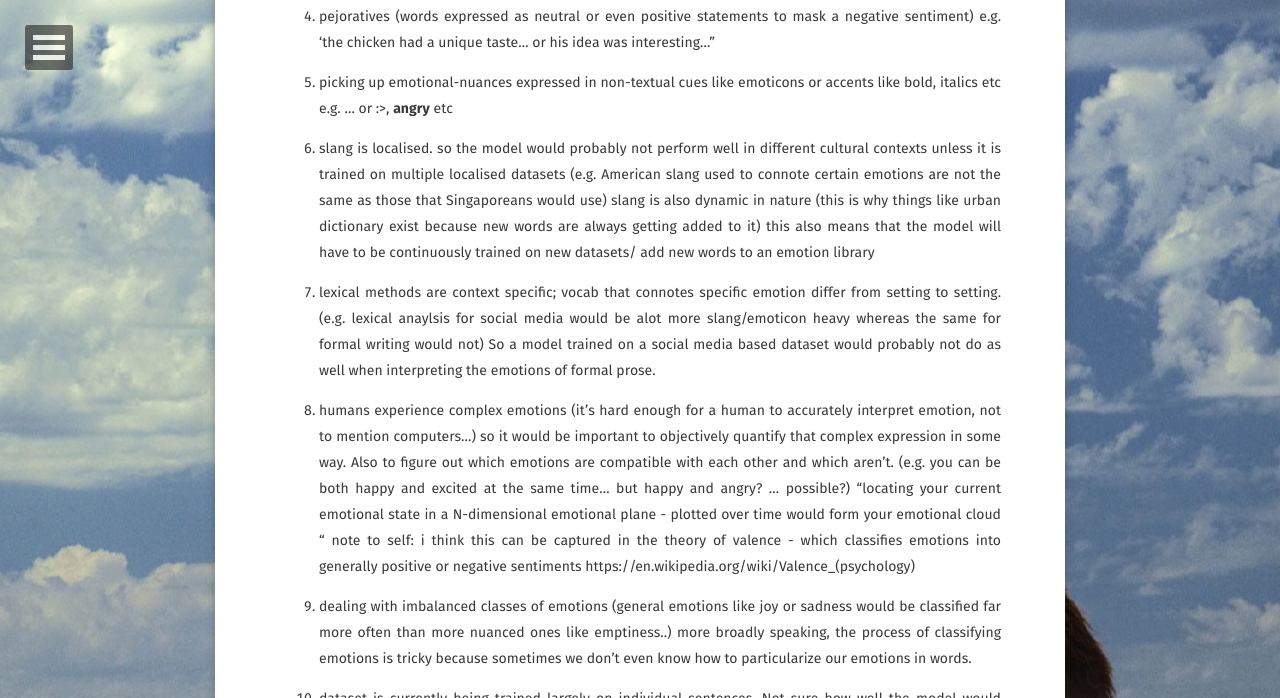
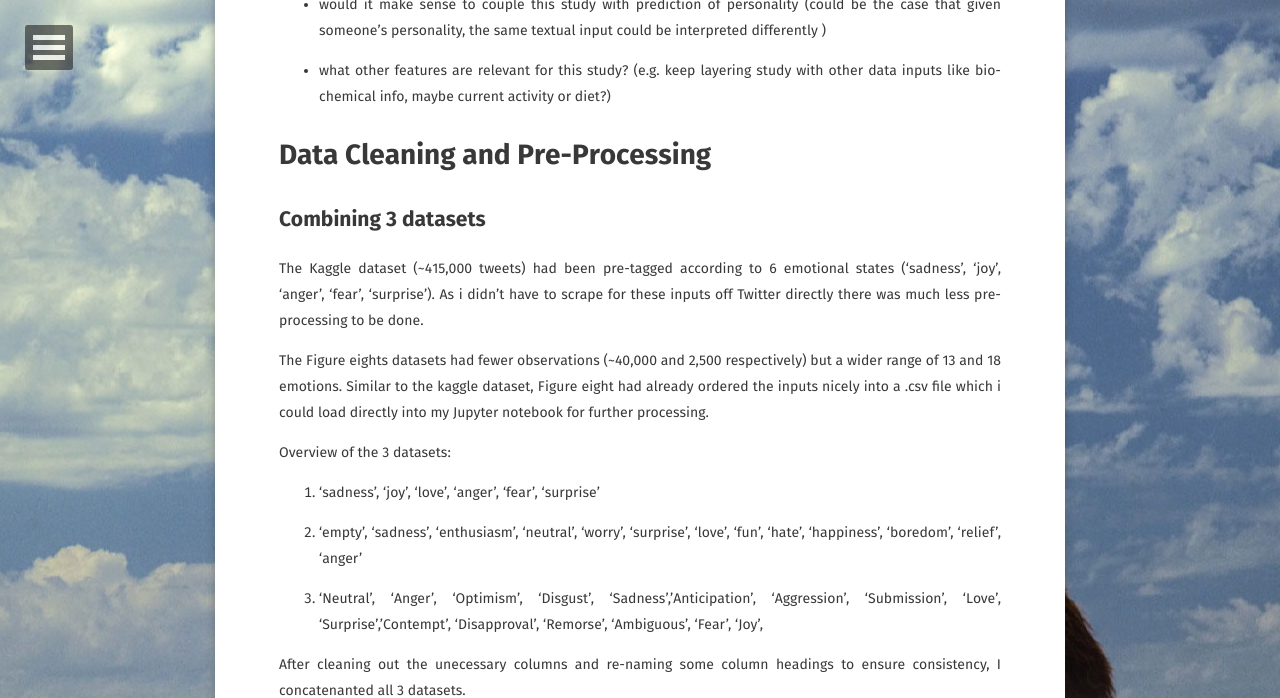
Before and after one commit to linusseah/linusseah.github.io, a Jekyll site: the page built from _posts/2018-02-21-capstone.md, in a window 1280 px wide and 1400 px high, scrolled down 2726 px. Shown: the top 698 px of the window. Built offline with Jekyll 4.4.1, drawn with Linux system fonts in a browser that asks for light colours; some web fonts are replaced; comment, search, counter and statistics services are not loaded; some of the changed text lies outside the part shown; grey boxes are pictures that could not be loaded.

Commit message:
Update 2018-02-21-capstone.md

```diff
--- a/_posts/2018-02-21-capstone.md
+++ b/_posts/2018-02-21-capstone.md
@@ -57,11 +45,63 @@
 
 8. In general, as an additional data point — layered on top of other structured and unstructured data inputs (ppl posting live videos on facebook, insta-stories etc)
 
+## Methods Applied
 
+1. Natural Language Processing: pre-process text (through vectorizing, lemmatizing etc), and to break it down in a way that best captures the context and sentiment of the textual input.
 
+2. Classification modelling: train the model against the tagged emotional state to accurately classify emotions according to textual input
 
+3. Lexical Rule-based libraries: lexical libraries that have been manually curated to pre-assign sentiment scores to specific key-words, word orderings etc according to a rule-based approach.
 
+## Data
+1. Pre-tagged Kaggle dataset for emotions based on 450,000 tweets
+2. Pre-tagged Figure-eight dataset (~50,000) text messages
+3. Pre-tagged Figure-out dataset (~2500) text inputs
 
+## Implementation Considerations
+
+- how to best score emotions? What kind of scale? Maybe some kind of happiness index ?  (Need to find some kind of objective and standardised way to score text input and map that against an emotional scale)
+
+- how many emotions do I want to classify?
+
+- how would I delineate one emotion from another? (Should they exist along some kind of spectrum?)
+
+- how do I deal with complex emotion? (Ppl can experience multiple emotions at once) -> would be nice to map it onto a spider graph and show how much of each emotion is being expressed through that textual input
+
+- would it make sense to couple this study with prediction of personality (could be the case that given someone’s personality, the same textual input could be interpreted differently )
+
+- what other features are relevant for this study? (e.g. keep layering study with other data inputs like bio-chemical info, maybe current activity or diet?)
+
+# Data Cleaning and Pre-Processing
+
+## Combining 3 datasets
+
+The Kaggle dataset (~415,000 tweets) had been pre-tagged according to 6 emotional states ('sadness', 'joy', 'anger', 'fear', 'surprise'). As i didn't have to scrape for these inputs off Twitter directly there was much less pre-processing to be done.
+
+The Figure eights datasets had fewer observations (~40,000 and 2,500 respectively) but a wider range of 13 and 18 emotions. Similar to the kaggle dataset, Figure eight had already ordered the inputs nicely into a .csv file which i could load directly into my Jupyter notebook for further processing.
+
+Overview of the 3 datasets:
+
+1. 'sadness', 'joy', 'love', 'anger', 'fear', 'surprise'
+
+2. 'empty', 'sadness', 'enthusiasm', 'neutral', 'worry', 'surprise', 'love', 'fun', 'hate', 'happiness', 'boredom', 'relief', 'anger'
+
+3. 'Neutral', 'Anger', 'Optimism', 'Disgust', 'Sadness','Anticipation', 'Aggression', 'Submission', 'Love', 'Surprise','Contempt', 'Disapproval', 'Remorse', 'Ambiguous', 'Fear', 'Joy',
+
+After cleaning out the unecessary columns and re-naming some column headings to ensure consistency, I concatenanted all 3 datasets.
+
+<figure>
+	<img src="../assets/img/allemo_chart.jpg">
+	<figcaption>Bar chart showing all emotions from 3 datasets</figcaption>
+</figure>
+
+## Problem of Imbalanced Data
+
+There was clearly a long-tail of (more nuanced) emotion-types that had far less observations than other 'plain-vanilla' emotional types like 'joy', 'anger' etc. For this reason, i chose to subset only the top 8 emotions by count to form the final dataset that i would be training my model on.
+
+> to provide graph of shortlisted emotions
+> to provide the % (normalize = true) showing breakdown of percentages of shortlisted emotions
+> briefly discuss up-sampling techniques, what SMOTE is and why it might not work in this context
 
 
 
@@ -115,18 +155,3 @@
 
 
 11. will cleaning technique differ depending on subsequent method of analysis adopted? (e.g. if VADER uses emoticons and Caps to detect valence then we probably shouldnt strip the text of non-textual input and lowercase everything)
-
-
-## Post Project Considerations
-
-- how to best score emotions? What kind of scale? Maybe some kind of happiness index ?  (Need to find some kind of objective and standardised way to score text input and map that against an emotional scale)
-
-- how many emotions do I want to classify?
-
-- how would I delineate one emotion from another? (Should they exist along some kind of spectrum?)
-
-- how do I deal with complex emotion? (Ppl can experience multiple emotions at once) -> would be nice to map it onto a spider graph and show how much of each emotion is being expressed through that textual input
-
-- would it make sense to couple this study with prediction of personality (could be the case that given someone’s personality, the same textual input could be interpreted differently )
-
-- what other features are relevant for this study? (e.g. keep layering study with other data inputs like bio-chemical info, maybe current activity or diet?)
```
Also changed, not shown: other parts of _posts/2018-02-21-capstone.md (+0 -12 lines).
